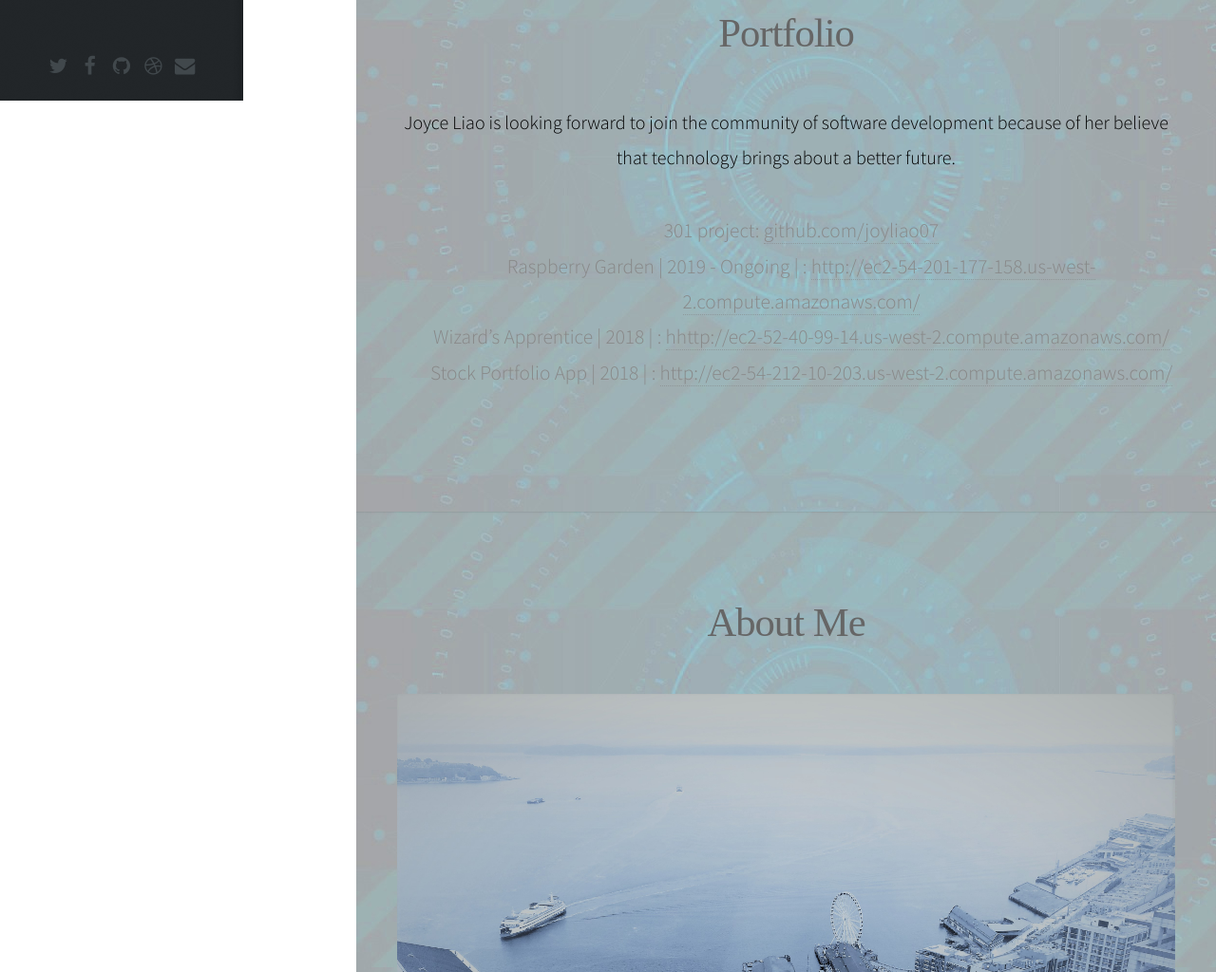
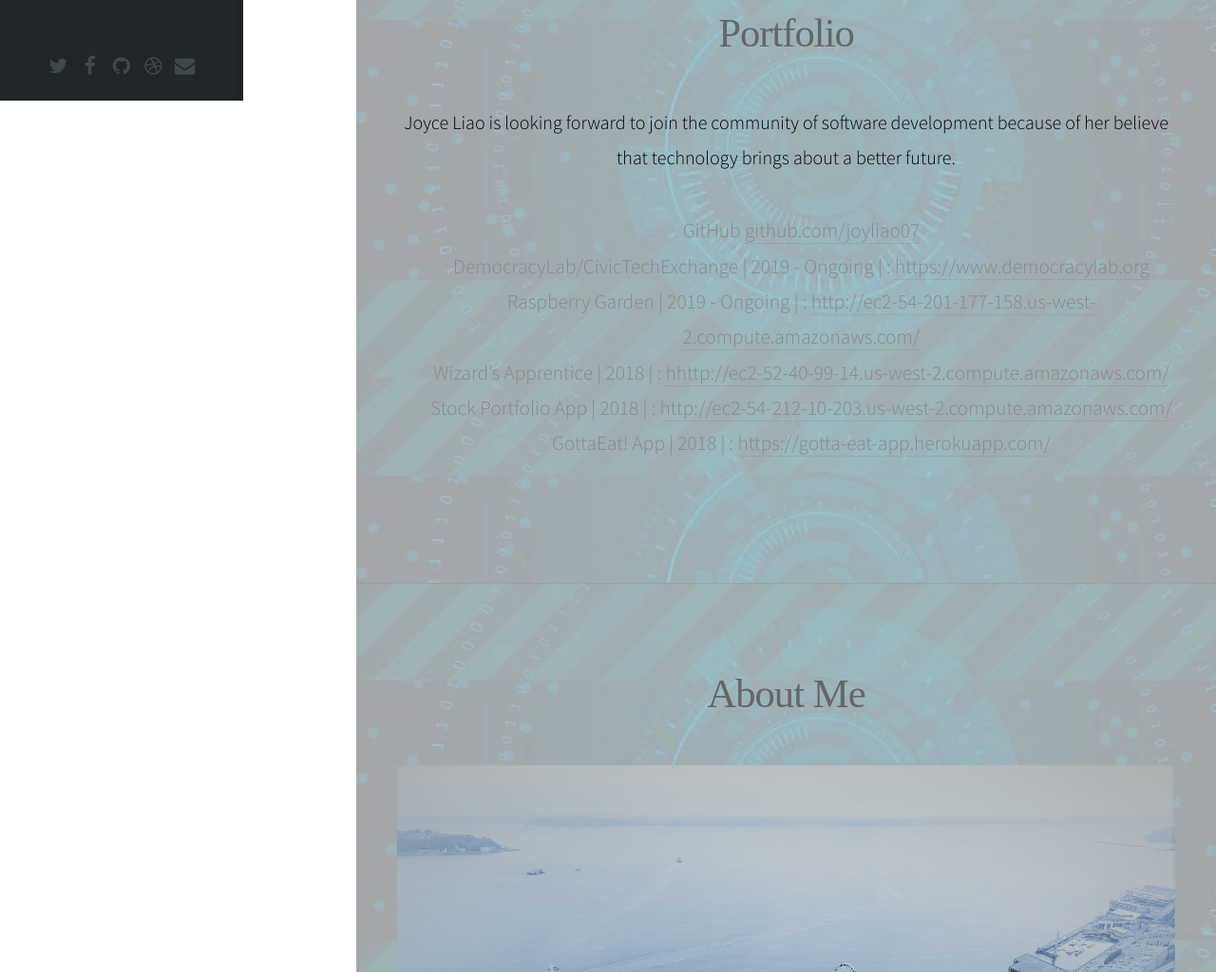
Before and after one commit to joyliao07/portfolio, a website: page public/index.html in a window 1280 px wide. Shown: the part 694-1718 px from the top of the page at 95% size. Drawn offline with nearby package versions, Linux system fonts and the light colour scheme.

Commit message:
add deployed project

```diff
--- a/public/index.html
+++ b/public/index.html
@@ -81,12 +81,18 @@
 
 					<p>Joyce Liao is looking forward to join the community of software development because of her believe <br/> that technology brings about a better future.</p>
 					<ul class="project-list">
-						<li>301 project: <a href="github.com/joyliao07">github.com/joyliao07 </a></li>
+
+						<li>GitHub <a href="github.com/joyliao07">github.com/joyliao07</a></li>
+
+						<li>DemocracyLab/CivicTechExchange | 2019 - Ongoing | : <a href="https://www.democracylab.org">https://www.democracylab.org</a></li>
+
 						<li>Raspberry Garden | 2019 - Ongoing | : <a href="http://ec2-54-201-177-158.us-west-2.compute.amazonaws.com/">http://ec2-54-201-177-158.us-west-2.compute.amazonaws.com/</a></li>
 
 						<li>Wizard’s Apprentice | 2018 | : <a href="http://ec2-52-40-99-14.us-west-2.compute.amazonaws.com/">hhttp://ec2-52-40-99-14.us-west-2.compute.amazonaws.com/</a></li>
 
 						<li>Stock Portfolio App | 2018 | : <a href="http://ec2-54-212-10-203.us-west-2.compute.amazonaws.com/">http://ec2-54-212-10-203.us-west-2.compute.amazonaws.com/ </a></li>
+
+						<li>GottaEat! App | 2018 | : <a href="https://gotta-eat-app.herokuapp.com/">https://gotta-eat-app.herokuapp.com/ </a></li>
 
 					</ul>
 
```
